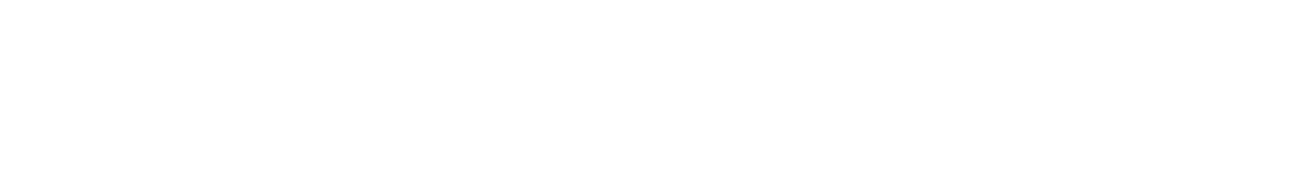
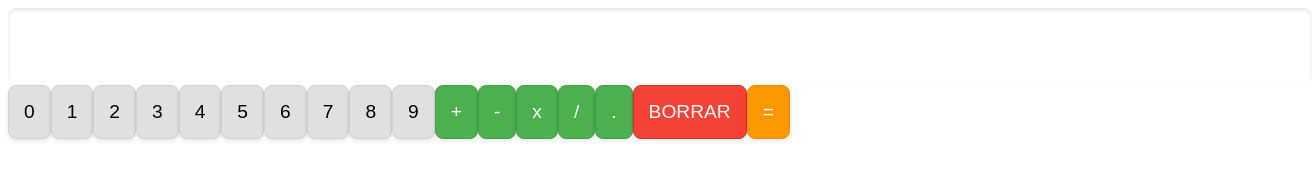
Before and after one commit to MrLoadex/practicas-profesionalizantes-3, a plain HTML site: page tp-mvc-webcomponent/index.html in a window 1280 px wide. Shown: the whole page, 1312 px wide, since content can reach past the window. Drawn offline with Linux system fonts and the light colour scheme.

Commit message:
Separacion backend y frontend.

```diff
--- /dev/null
+++ b/tp-mvc-webcomponent/WCCalculatorController.js
@@ -0,0 +1,45 @@
+class WCController
+{
+	constructor(viewInstance, modelInstance)
+	{
+		this.innerView = viewInstance;
+		this.innerModel = modelInstance;
+		this.lastCharacterIsASymbol = true; // Se inicializa como true para que no se puedan ingresar simbolos en un principio
+	}
+	//FORMATEAR EL DISPLAY
+	onButtonClick(buttonInputData)
+	{
+		// Evaluar si es un numero
+		for (let i = 0; i < 10; i++) {
+			if (buttonInputData == i.toString())
+			{
+				this.innerView._display.value += i.toString();
+				this.lastCharacterIsASymbol = false;
+				return;
+			}
+		}
+		// Evaluar si es un simbolo a menos que no haya caracteres escritos en el display:
+		if (this.lastCharacterIsASymbol && this.innerView._display.value.length != 0)
+		{
+			//Borrar el ultimo caracter para evitar error.
+			this.innerView._display.value = this.innerView._display.value.slice(0, -1);
+		}
+
+		// ENVIAR AL MODELO CUANDO SE OPRIME EL IGUAL
+		if (buttonInputData == '=')
+		{
+			this.innerView._display.value = this.innerModel.calculate(this.innerView._display.value);
+		}
+		else if (buttonInputData == 'clear')
+		{
+			this.innerView._display.value = '';
+		}
+		else if (this.innerView._display.value.length != 0)
+		{
+			// Si es otro simbolo se lo agrega a la ecuacion
+			this.innerView._display.value += buttonInputData;
+			this.lastCharacterIsASymbol = true;
+		}
+	}
+
+}
--- /dev/null
+++ b/tp-mvc-webcomponent/WCCalculatorModel.js
@@ -0,0 +1,10 @@
+class WCModel
+{
+	constructor() {}
+
+	calculate( ecuationAsString )
+	{
+		let response = eval(ecuationAsString);
+		return response;
+	}
+}
--- /dev/null
+++ b/tp-mvc-webcomponent/WCCalculatorView.js
@@ -0,0 +1,169 @@
+
+class WCView extends HTMLElement
+{
+	constructor(modelInstance)
+	{
+		super();
+
+		this._innerController = new WCController(this, modelInstance);
+
+        this._display = document.createElement('input');
+        this._display.setAttribute('class', 'displayResult');
+        this._display.setAttribute('id', 'display');// IDs NO UTILIZADOS PARA NADA (SON PARA POSIBLE EXTENCION).
+        this._display.setAttribute('type', 'text');
+        this._display.setAttribute('value', '');
+        this._display.setAttribute('disabled', '');
+
+        this._button0 = document.createElement('button');
+        this._button0.setAttribute('id', 'button0');
+        this._button0.classList.add('numberButton');
+        this._button0.textContent = '0';
+
+        this._button1 = document.createElement('button');
+        this._button1.setAttribute('id', 'button1');
+        this._button1.classList.add('numberButton');
+        this._button1.textContent = '1';
+
+        this._button2 = document.createElement('button');
+        this._button2.setAttribute('id', 'button2');
+        this._button2.classList.add('numberButton');
+        this._button2.textContent = '2';
+
+        this._button3 = document.createElement('button');
+        this._button3.setAttribute('id', 'button3');
+        this._button3.classList.add('numberButton');
+        this._button3.textContent = '3';
+
+        this._button4 = document.createElement('button');
+        this._button4.setAttribute('id', 'button4');
+        this._button4.classList.add('numberButton');
+        this._button4.textContent = '4';
+
+        this._button5 = document.createElement('button');
+        this._button5.setAttribute('id', 'button5');
+        this._button5.classList.add('numberButton');
+        this._button5.textContent = '5';
+
+        this._button6 = document.createElement('button');
+        this._button6.setAttribute('id', 'button6');
+        this._button6.classList.add('numberButton');
+        this._button6.textContent = '6';
+
+        this._button7 = document.createElement('button');
+        this._button7.setAttribute('id', 'button7');
+        this._button7.classList.add('numberButton');
+        this._button7.textContent = '7';
+
+        this._button8 = document.createElement('button');
+        this._button8.setAttribute('id', 'button8');
+        this._button8.classList.add('numberButton');
+        this._button8.textContent = '8';
+
+        this._button9 = document.createElement('button');
+        this._button9.setAttribute('id', 'button9');
+        this._button9.classList.add('numberButton');
+        this._button9.textContent = '9';
+
+        this._buttonPlus = document.createElement('button');
+        this._buttonPlus.setAttribute('id', 'buttonPlus');
+        this._buttonPlus.classList.add('operatorButton');
+        this._buttonPlus.textContent = '+';
+
+        this._buttonMinus = document.createElement('button');
+        this._buttonMinus.setAttribute('id', '-');
+        this._buttonMinus.classList.add('operatorButton');
+        this._buttonMinus.textContent = '-';
+
+        this._buttonProduct = document.createElement('button');
+        this._buttonProduct.setAttribute('id', 'buttonProduct');
+        this._buttonProduct.classList.add('operatorButton');
+        this._buttonProduct.textContent = 'x';
+
+        this._buttonDivision = document.createElement('button');
+        this._buttonDivision.setAttribute('id', 'buttonDivision');
+        this._buttonDivision.classList.add('operatorButton');
+        this._buttonDivision.textContent = '/';
+
+		this._buttonDecimalPoint = document.createElement('button');
+        this._buttonDecimalPoint.setAttribute('id', 'buttonDecimal');
+        this._buttonDecimalPoint.classList.add('operatorButton');
+        this._buttonDecimalPoint.textContent = '.';
+
+
+        this._buttonClear = document.createElement('button');
+        this._buttonClear.setAttribute('id', 'buttonClear');
+        this._buttonClear.classList.add('clearButton');
+        this._buttonClear.textContent = 'BORRAR';
+
+        this._buttonCalculate = document.createElement('button');
+        this._buttonCalculate.setAttribute('id', 'buttonCalculate');
+        this._buttonCalculate.classList.add('calculateButton');
+        this._buttonCalculate.textContent = '=';
+
+		// Agregar elementos al WebComponent
+        this.appendChild(this._display);
+        this.appendChild(this._button0);
+        this.appendChild(this._button1);
+        this.appendChild(this._button2);
+        this.appendChild(this._button3);
+        this.appendChild(this._button4);
+        this.appendChild(this._button5);
+        this.appendChild(this._button6);
+        this.appendChild(this._button7);
+        this.appendChild(this._button8);
+        this.appendChild(this._button9);
+        this.appendChild(this._buttonPlus);
+        this.appendChild(this._buttonMinus);
+        this.appendChild(this._buttonProduct);
+        this.appendChild(this._buttonDivision);
+        this.appendChild(this._buttonDecimalPoint);
+        this.appendChild(this._buttonClear);
+        this.appendChild(this._buttonCalculate);
+	}
+
+	onButtonClick(buttonInputData)
+	{
+		this._innerController.onButtonClick(buttonInputData);
+	}
+	connectedCallback()
+	{
+		this._button0.onclick = () => this.onButtonClick('0');
+		this._button1.onclick = () => this.onButtonClick('1');
+		this._button2.onclick = () => this.onButtonClick('2');
+		this._button3.onclick = () => this.onButtonClick('3');
+		this._button4.onclick = () => this.onButtonClick('4');
+		this._button5.onclick = () => this.onButtonClick('5');
+		this._button6.onclick = () => this.onButtonClick('6');
+		this._button7.onclick = () => this.onButtonClick('7');
+		this._button8.onclick = () => this.onButtonClick('8');
+		this._button9.onclick = () => this.onButtonClick('9');
+		this._buttonPlus.onclick = () => this.onButtonClick('+');
+		this._buttonMinus.onclick = () => this.onButtonClick('-');
+		this._buttonProduct.onclick = () => this.onButtonClick('*');
+		this._buttonDivision.onclick = () => this.onButtonClick('/');
+		this._buttonDecimalPoint.onclick = () => this.onButtonClick('.');
+		this._buttonClear.onclick = () => this.onButtonClick('clear');
+		this._buttonCalculate.onclick = () => this.onButtonClick('=');
+	}
+
+	disconnectedCallback()
+	{
+
+	}
+
+	adoptedCallback()
+	{
+
+	}
+
+	attributeChangedCallback(oldValue, newValue)
+	{
+
+	}
+
+	static observableAttributes()
+	{
+		return [];
+	}
+}
+customElements.define('wc-view', WCView);
--- a/tp-mvc-webcomponent/index.html
+++ b/tp-mvc-webcomponent/index.html
@@ -9,6 +9,9 @@
 <body>
 </body>
 
-<script src="calculator.js"></script>
+<script src="WCCalculatorController.js"></script>
+<script src="WCCalculatorView.js"></script>
+<script src="WCCalculatorModel.js"></script>
+<script src="./main.js"></script>
 
 </html>
--- /dev/null
+++ b/tp-mvc-webcomponent/main.js
@@ -0,0 +1,11 @@
+
+
+function main()
+{
+	let model = new WCModel();
+	let view = new WCView(model);
+
+	document.body.appendChild(view);
+}
+
+window.onload = main;
```
